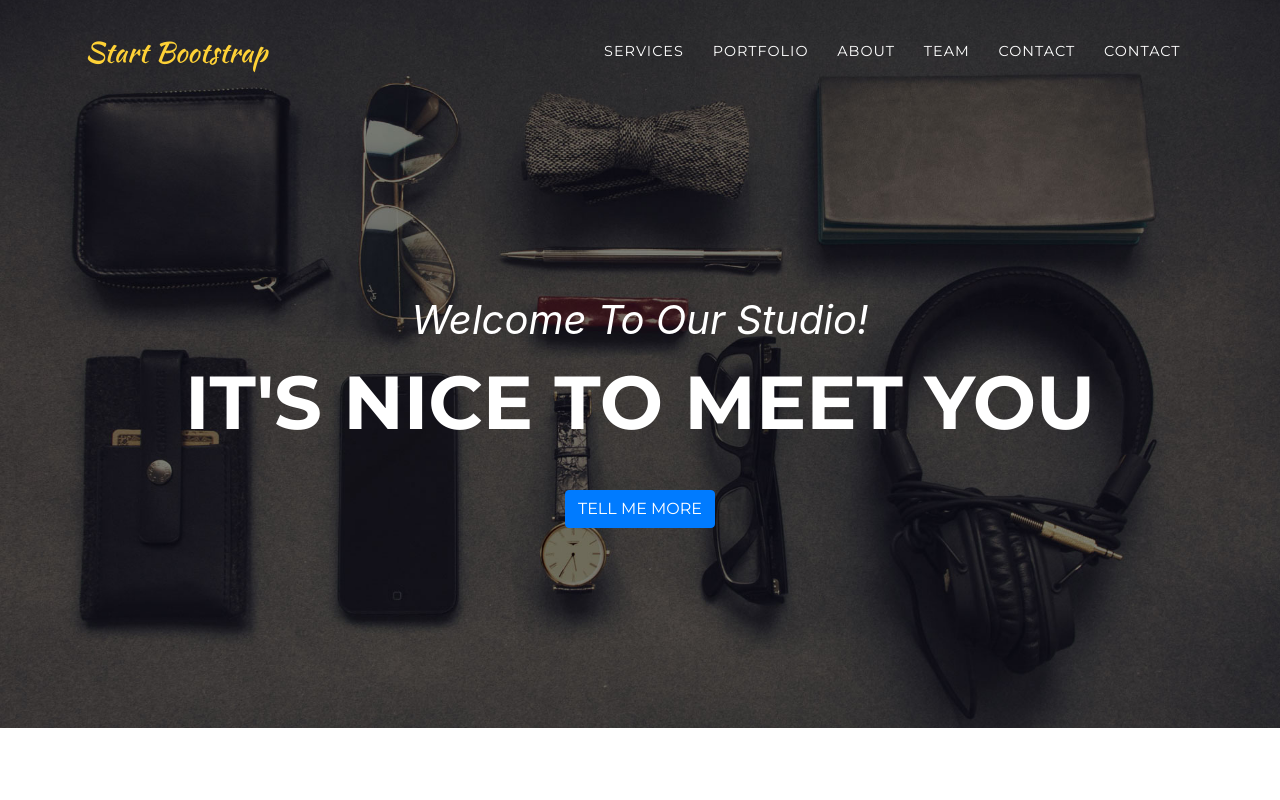
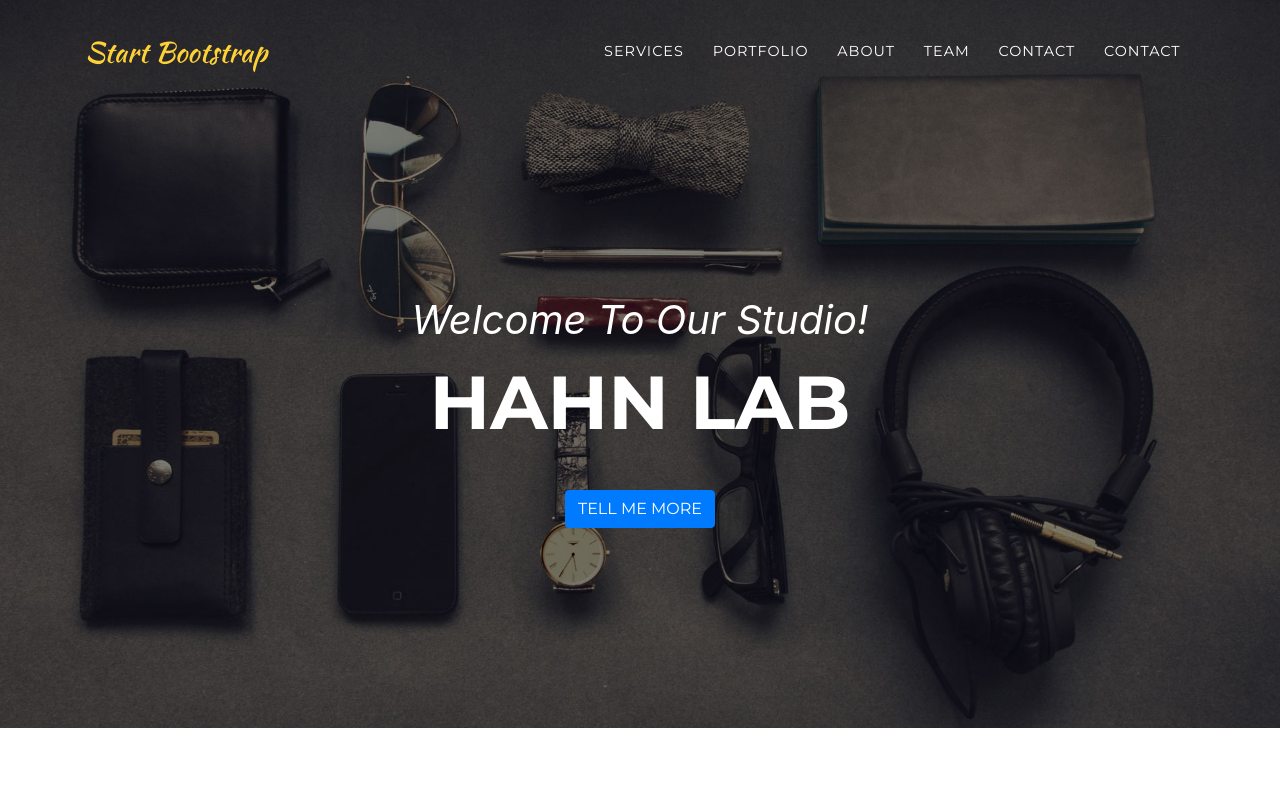
Before and after one commit to rabbitsmart/hahnlab, a website with bundled scripts: page index.html in a window 1280 px wide. Shown: the top 800 px of the page. Built offline with nearby package versions, Linux system fonts and the light colour scheme; a web font is replaced by a local one.

Commit message:
Update index.html

```diff
--- a/index.html
+++ b/index.html
@@ -65,7 +65,7 @@
     <div class="container">
       <div class="intro-text">
         <div class="intro-lead-in">Welcome To Our Studio!</div>
-        <div class="intro-heading text-uppercase">It's Nice To Meet You</div>
+        <div class="intro-heading text-uppercase">Hahn Lab</div>
         <a class="btn btn-primary btn-xl text-uppercase js-scroll-trigger" href="#Home">Tell Me More</a>
       </div>
     </div>
```
